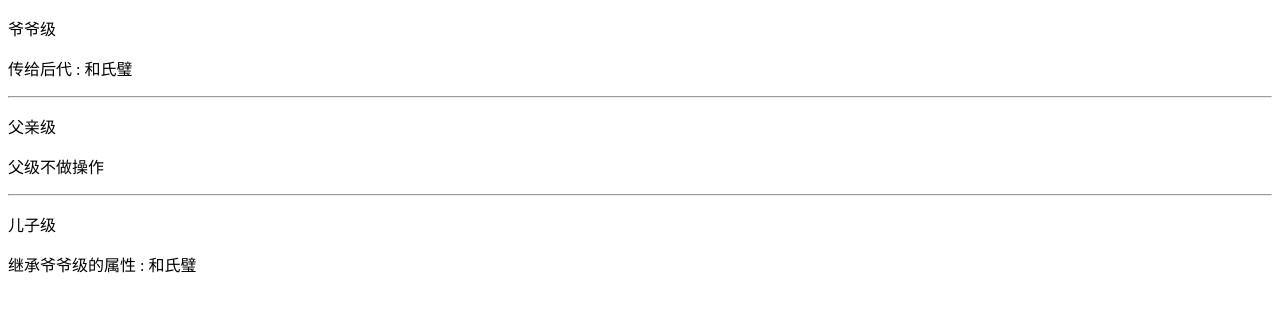
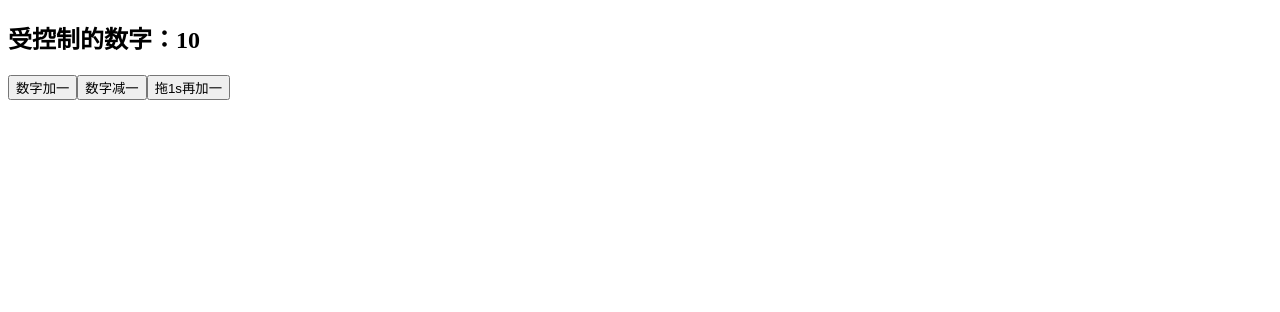
Before and after one commit to haidaohaha/text-demo-redux, a React (Create React App) app: page / in a window 1280 px wide. Shown: the top 312 px of the page. Built offline with nearby package versions, Linux system fonts and the light colour scheme.

Commit message:
实现初始化mapStateToProps；

```diff
--- a/src/App.js
+++ b/src/App.js
@@ -1,5 +1,6 @@
 import React, { Component } from 'react';
-import { connect } from 'react-redux';
+// import { connect } from 'react-redux';
+import { connect } from './my.react.redux';
 import { addNum, minusNum, AddNumAsync } from './index.redux';
 // @connect(
 //     state => state,
--- a/src/index.js
+++ b/src/index.js
@@ -4,20 +4,21 @@ import App from './App';
 import registerServiceWorker from './registerServiceWorker';
 
 // import { createStore } from 'redux';
-import { Provider } from 'react-redux';
+// import { Provider } from 'react-redux';
+import { Provider } from './my.react.redux';
 import { createStore } from './my.redux';
 import { counter } from './index.redux';
 import { Grandfather } from './demo.context';
 
-import './demo.redux';
-// const store = createStore(counter);
+// import './demo.redux';
+const store = createStore(counter);
 
-ReactDOM.render(<Grandfather />, document.getElementById('root'));
+// ReactDOM.render(<Grandfather />, document.getElementById('root'));
 
-// ReactDOM.render(
-//     <Provider store={store}>
-//         <App />
-//     </Provider>,
-//     document.getElementById('root')
-// );
+ReactDOM.render(
+    <Provider store={store}>
+        <App />
+    </Provider>,
+    document.getElementById('root')
+);
 registerServiceWorker();
--- /dev/null
+++ b/src/my.react.redux.js
@@ -0,0 +1,56 @@
+import React from 'react';
+import PropTypes from 'prop-types';
+
+export const connect = (mapStateToProps = state => state, mapDispatchToProps = {}) => WrapComponent => {
+    return class ConnectComponent extends React.Component {
+        static contextTypes = {
+            store: PropTypes.object
+        };
+        constructor(props, context) {
+            super(props, context);
+            this.state = { props: {} };
+        }
+
+        componentDidMount() {
+            // const { store } = this.context;
+            // store.subscribe(() => this.update());
+            this.update();
+        }
+
+        update() {
+            const { store } = this.context;
+            const stateProps = mapStateToProps(store.getState());
+            // const dispatchProps = bindActionCreators(mapDispatchToProps, store.dispatch);
+
+            this.setState({
+                props: {
+                    ...this.state.props,
+                    ...stateProps,
+                    // ...dispatchProps
+                }
+            });
+        }
+
+        render() {
+            return <WrapComponent {...this.state.props} />;
+        }
+    };
+};
+
+export class Provider extends React.Component {
+    static childContextTypes = {
+        store: PropTypes.object
+    };
+    constructor(props, context) {
+        super(props, context);
+        this.store = props.store;
+    }
+
+    getChildContext() {
+        return { store: this.store };
+    }
+
+    render() {
+        return this.props.children;
+    }
+}
```
Also changed, not shown: 1 other file (tests, documents, lock files or other folders).
